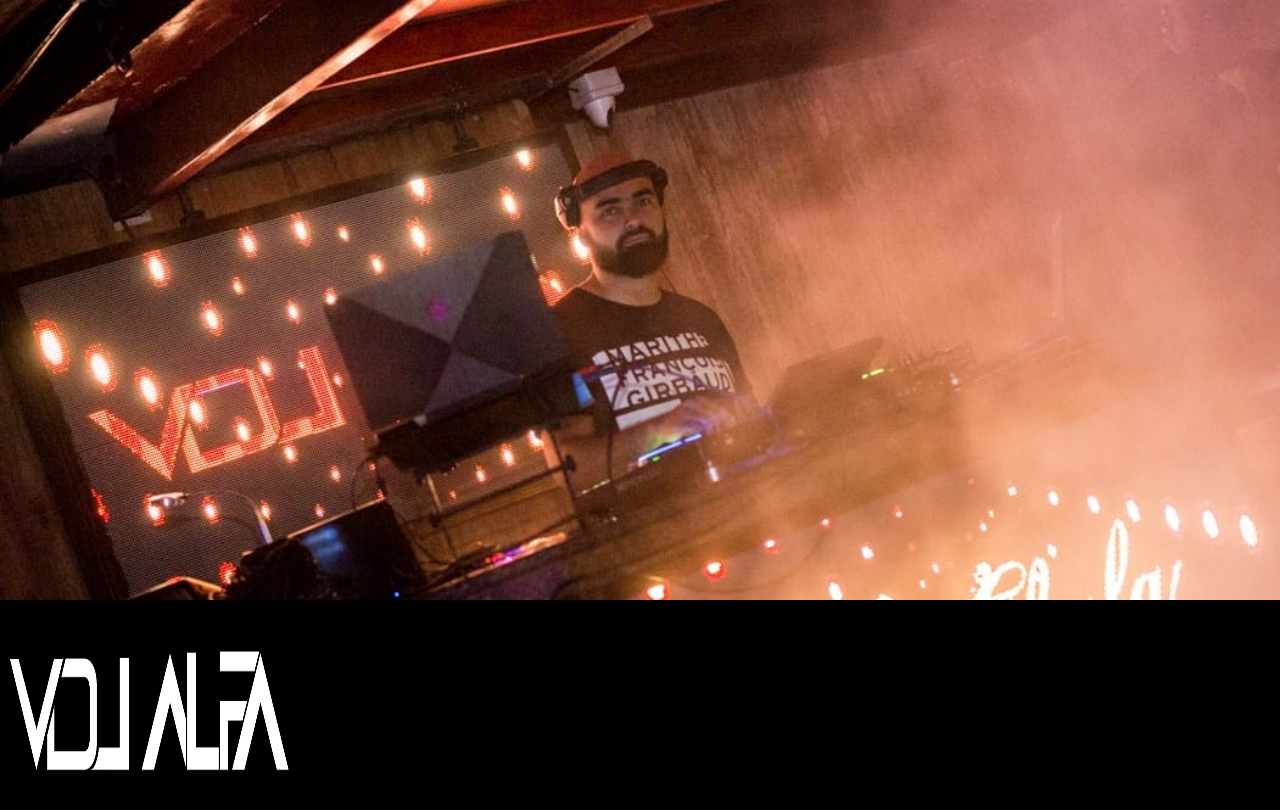
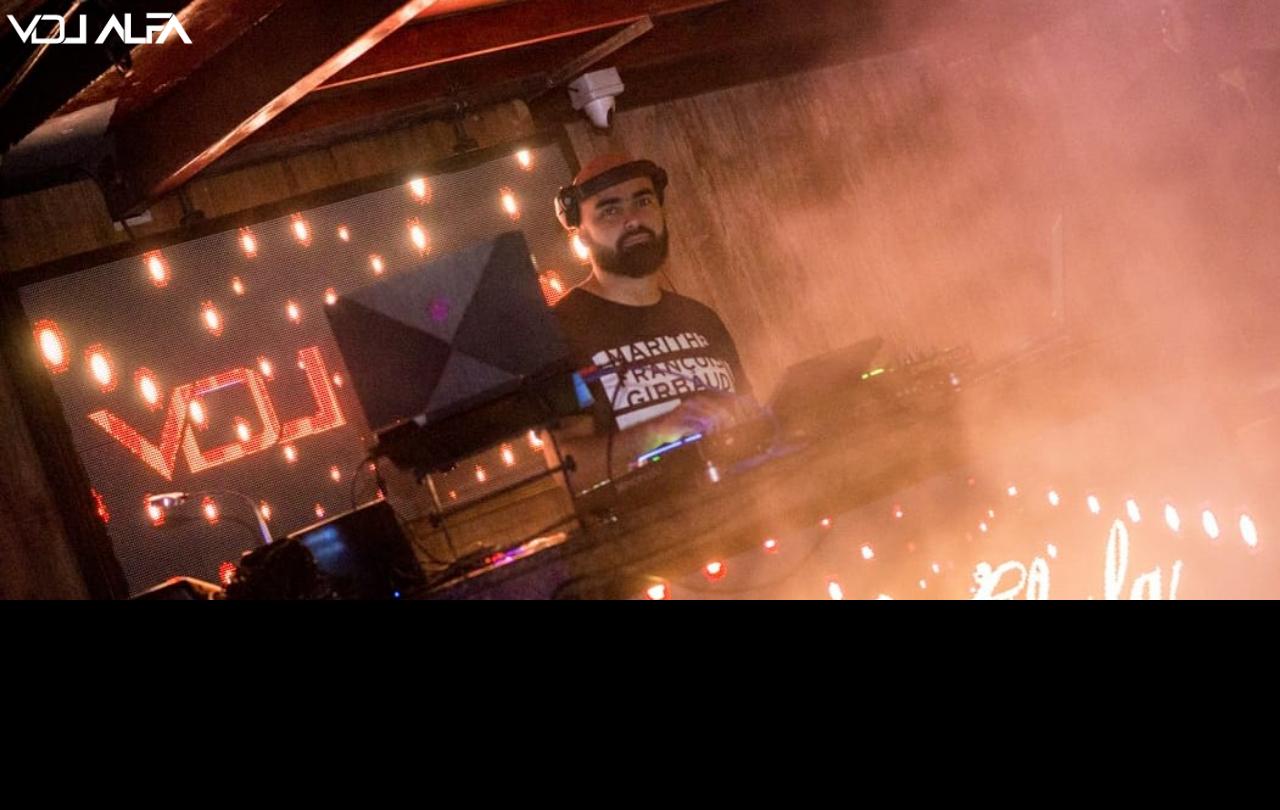
Before and after one commit to Drakoxw/Alfa-beta, a website: page public/index.html in a window 1280 px wide. Shown: the top 810 px of the page. Drawn offline with Linux system fonts and the light colour scheme.

Commit message:
reescalr bad

```diff
--- a/public/index.html
+++ b/public/index.html
@@ -10,10 +10,13 @@
 <body>
     <div class="cuerpo">
         <div class="banner contenedor">
+            <div >
+                <img id="logo-largo" src="img/alfa-logo-largo.png" alt="">
+            </div>
         </div>
+
         <!---------------tarjetas---------------->
         <div class="etiker">
-            <img id="logo-largo" src="/public/img/alfa-logo-largo.png" alt="" >
 
         </div>
         <!--------------contactos----------------->
--- a/public/style.css
+++ b/public/style.css
@@ -17,10 +17,11 @@
     background-size: cover;
 
 }
+
 #logo-largo{
-    position: relative;
-    width: 300px;
-    height: 200px;
+
+    box-sizing: border-box;
+    width: 200px;
 }
 
 @keyframes cambio {
@@ -51,3 +52,7 @@
     }
 
 }
+@media screen and (min-width: 500px){
+
+
+}
```
